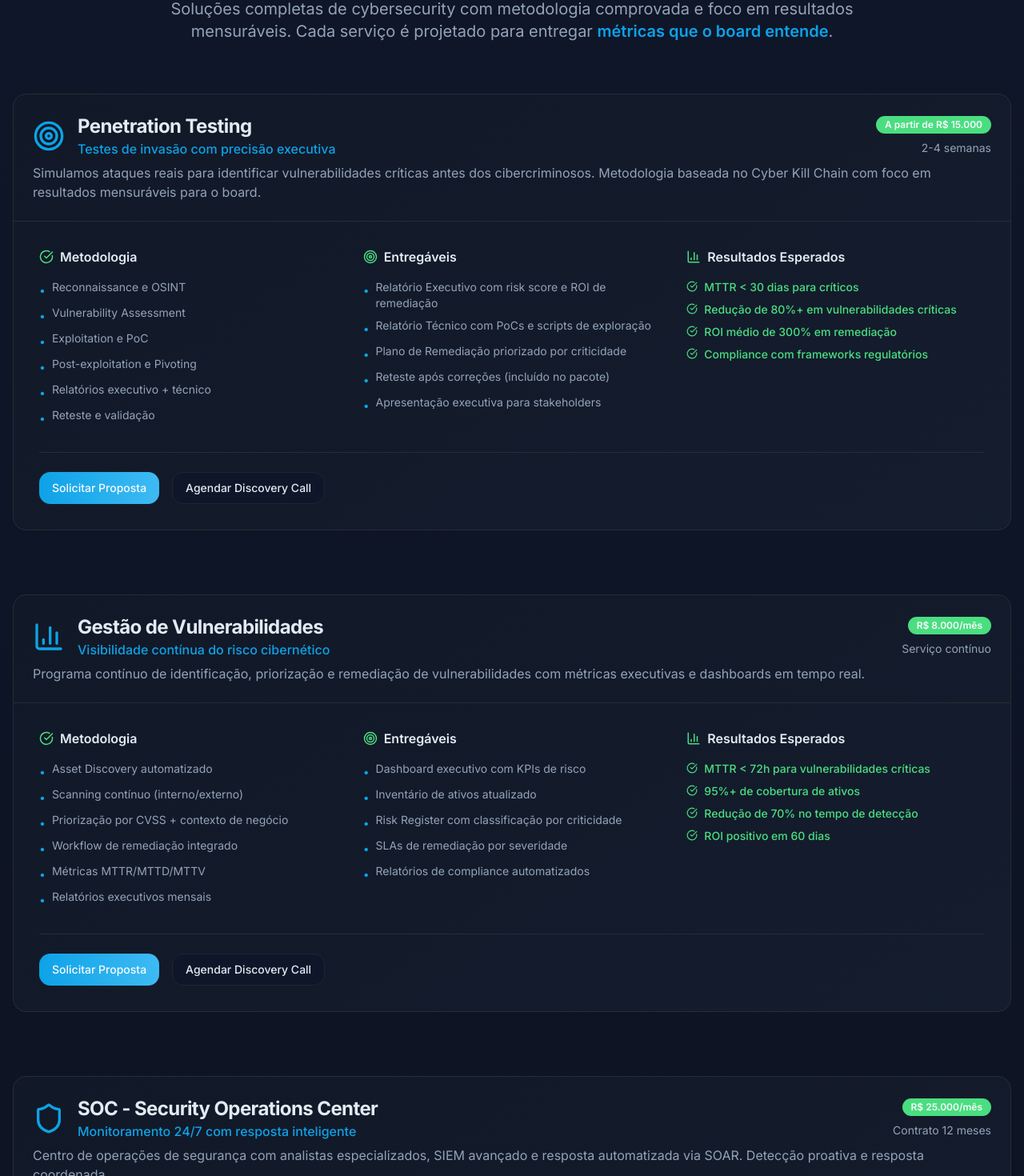
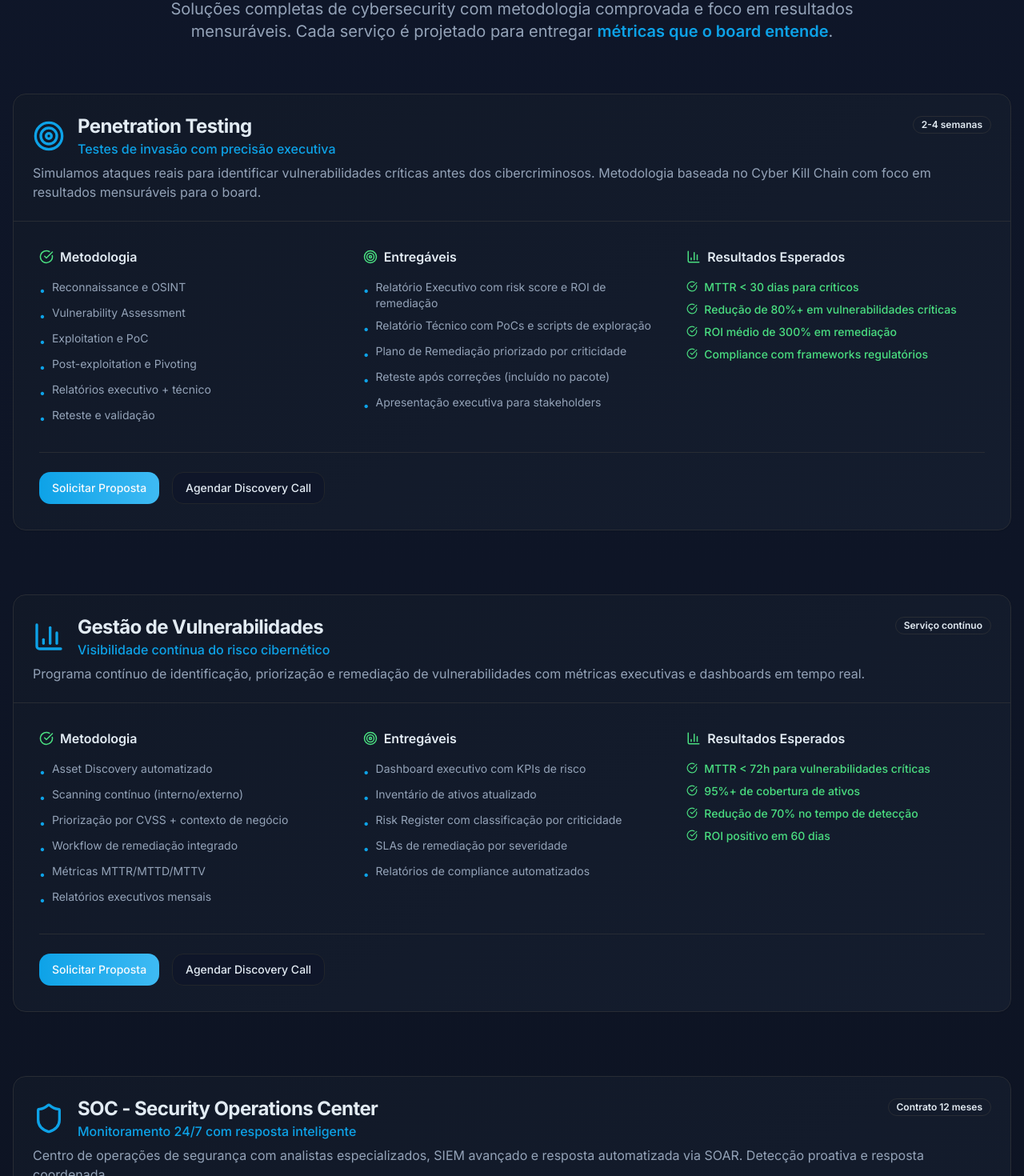
Before and after one commit to danoptus/prohack-cyber-growth, a React (Vite) app: page /servicos in a window 1280 px wide. Shown: the part 232-1702 px from the top of the page at 80% size. Built offline with nearby package versions, Linux system fonts and the light colour scheme.

Commit message:
Remove pricing from services
Remove pricing information from the services section of the website.

```diff
--- a/src/pages/Servicos.tsx
+++ b/src/pages/Servicos.tsx
@@ -32,7 +32,6 @@ const Servicos = () => {
         "ROI médio de 300% em remediação",
         "Compliance com frameworks regulatórios"
       ],
-      pricing: "A partir de R$ 15.000",
       duration: "2-4 semanas"
     },
     {
@@ -62,7 +61,6 @@ const Servicos = () => {
         "Redução de 70% no tempo de detecção",
         "ROI positivo em 60 dias"
       ],
-      pricing: "R$ 8.000/mês",
       duration: "Serviço contínuo"
     },
     {
@@ -92,7 +90,6 @@ const Servicos = () => {
         "99.9% de uptime do SOC",
         "Redução de 90% em falsos positivos"
       ],
-      pricing: "R$ 25.000/mês",
       duration: "Contrato 12 meses"
     },
     {
@@ -122,7 +119,6 @@ const Servicos = () => {
         "99% de sucesso na contenção",
         "Tempo médio de recuperação < 24h"
       ],
-      pricing: "R$ 5.000 + R$ 500/hora",
       duration: "Retainer + On-demand"
     },
     {
@@ -152,7 +148,6 @@ const Servicos = () => {
         "Redução de 60% em riscos críticos",
         "Aprovação do board em 90 dias"
       ],
-      pricing: "R$ 18.000/mês",
       duration: "Contrato 6-12 meses"
     },
     {
@@ -182,7 +177,6 @@ const Servicos = () => {
         "100% de knowledge transfer",
         "Satisfação do cliente > 9/10"
       ],
-      pricing: "R$ 2.500/dia ou pacotes",
       duration: "2-12 semanas"
     }
   ];
@@ -215,8 +209,7 @@ const Servicos = () => {
                     </div>
                   </div>
                   <div className="text-right">
-                    <Badge variant="secondary" className="mb-2">{service.pricing}</Badge>
-                    <p className="text-sm text-muted-foreground">{service.duration}</p>
+                    <Badge variant="outline" className="text-xs">{service.duration}</Badge>
                   </div>
                 </div>
                 <p className="text-muted-foreground mt-4">{service.description}</p>
```
